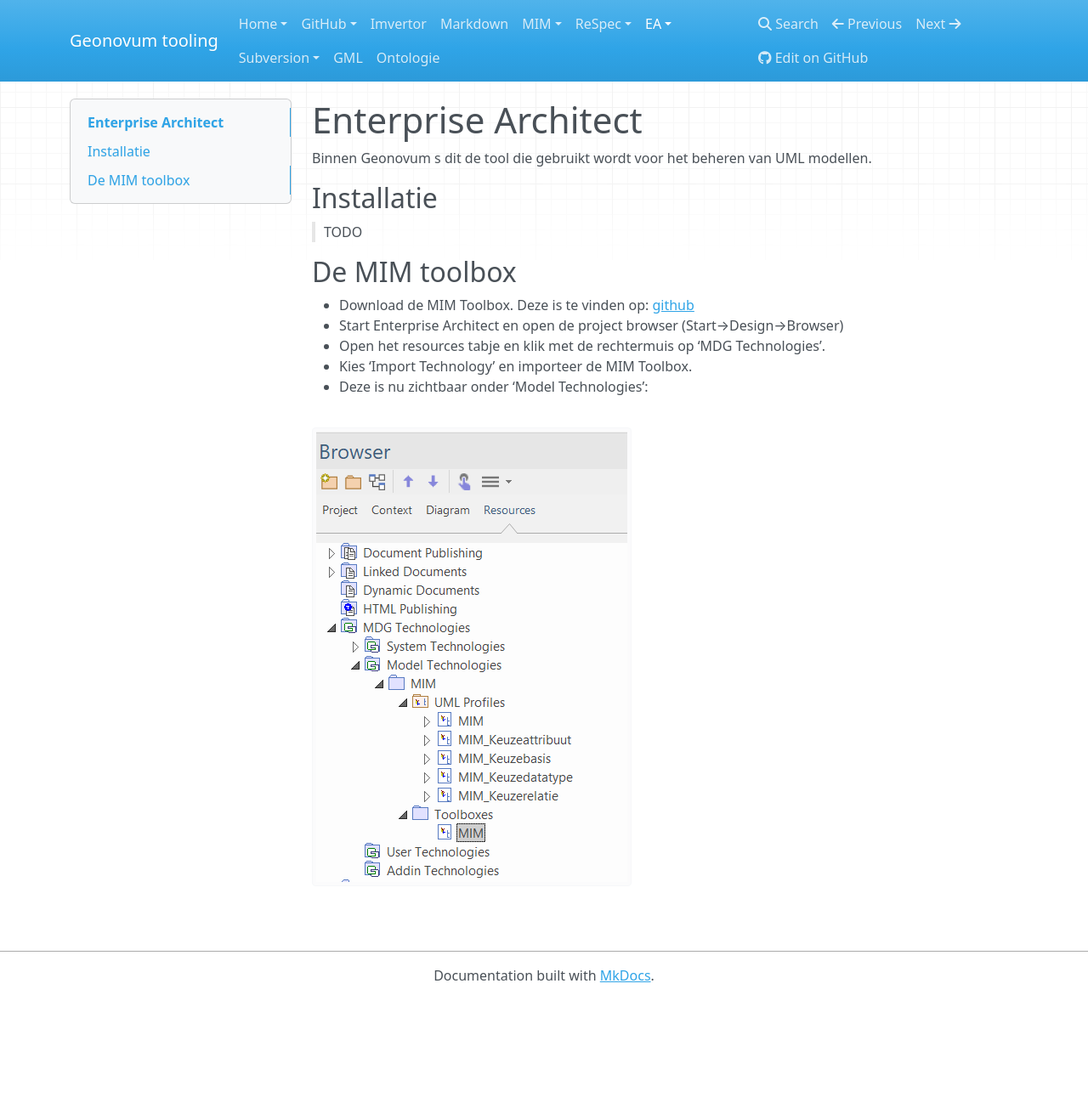
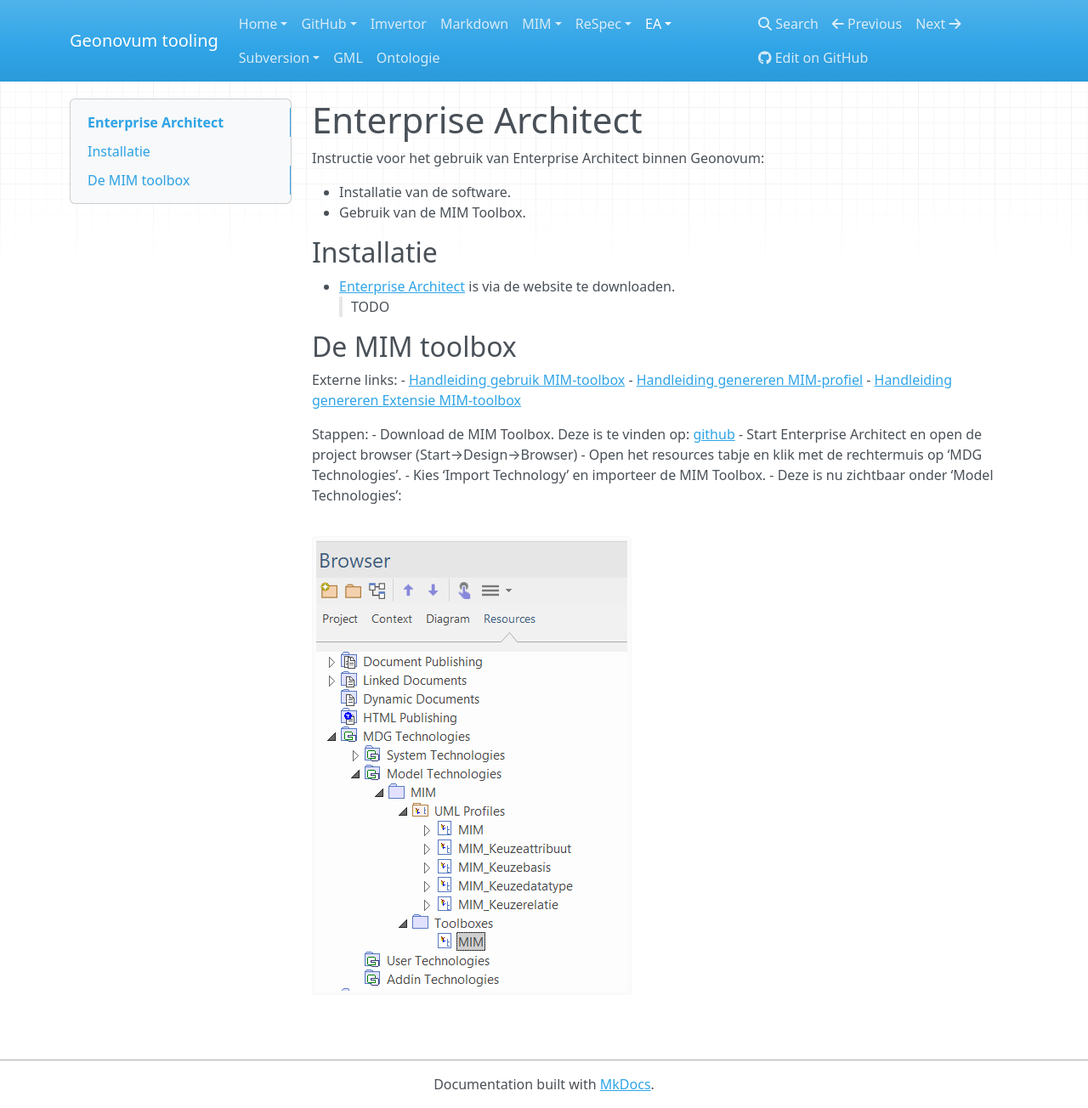
Before and after one commit to Geonovum/handleiding-tooling, an MkDocs documentation site: the page built from docs/EA.md, in a window 1280 px wide and 1304 px high. Shown: the whole window at 85% size. Built offline with MkDocs 1.6.1, drawn with Linux system fonts in a browser that asks for light colours; nearby versions of some CDN libraries.

```diff
--- a/docs/EA.md
+++ b/docs/EA.md
@@ -1,15 +1,26 @@
 # Enterprise Architect
 
-Binnen Geonovum s dit de tool die gebruikt wordt voor het beheren van UML modellen.
+Instructie voor het gebruik van Enterprise Architect binnen Geonovum:
+
+- Installatie van de software.
+- Gebruik van de MIM Toolbox.
 
 ## Installatie
 
+- [Enterprise Architect](https://www.sparxsystems.eu/) is via de website te downloaden.
 >
 > TODO
 >
 
 ## De MIM toolbox
 
+Externe links:
+- [Handleiding gebruik MIM-toolbox](https://github.com/Geonovum/MIM-Werkomgeving/blob/master/UML%20profieltooling/werkversie1.1.1/README.md)
+- [Handleiding genereren MIM-profiel](https://github.com/Geonovum/MIM-Werkomgeving/tree/master/UML%20profieltooling#readme)
+- [Handleiding genereren Extensie MIM-toolbox](https://github.com/Geonovum/MIM-Werkomgeving/blob/master/UML%20profieltooling/how_to_extensie_op_toolbox.md)
+
+
+Stappen:
 - Download de MIM Toolbox. Deze is te vinden op: [github](https://github.com/Geonovum/MIM/tree/master/informatiemodel)
 - Start Enterprise Architect en open de project browser (Start→Design→Browser)
 - Open het resources tabje en klik met de rechtermuis op ‘MDG Technologies’.
```
Also changed, not shown: docs/index.md (+10 -5 lines).
